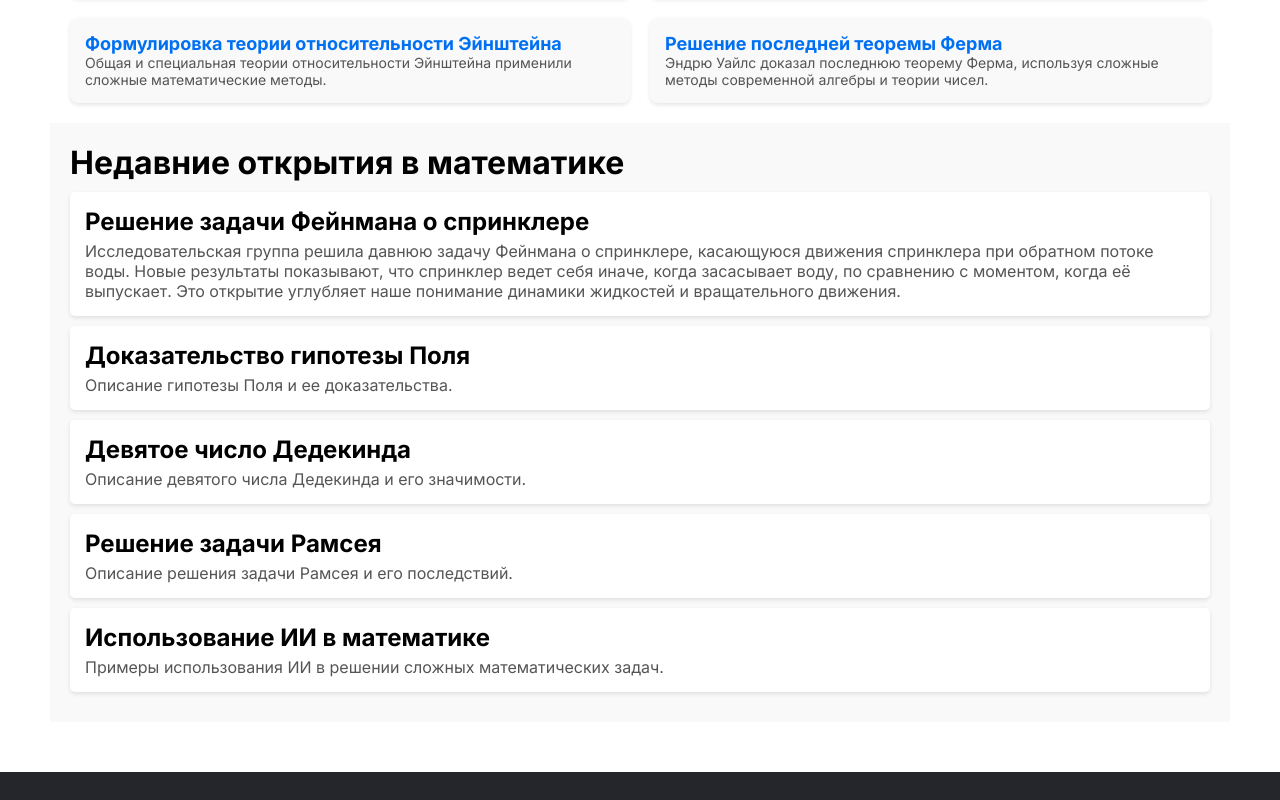
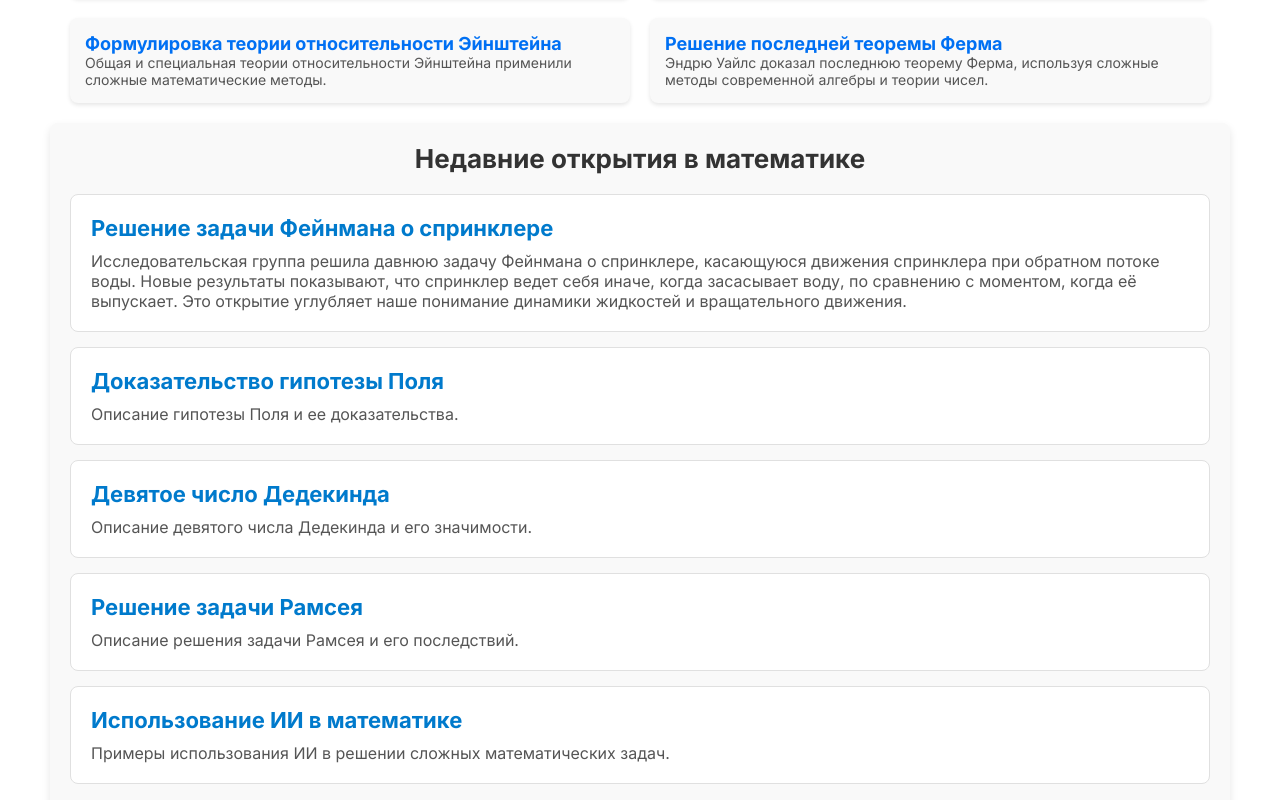
Before and after one commit to AndrewGalkin123/math-helper-0.2, a Next.js app: page /articles in a window 1280 px wide. Shown: the part 1800-2600 px from the top of the page. Built offline with nearby package versions, Linux system fonts and the light colour scheme.

Commit message:
changed styles for recent discoveries

```diff
--- a/components/ArticlesPageComponents/RecentDiscoveries/RecentDiscoveries.module.css
+++ b/components/ArticlesPageComponents/RecentDiscoveries/RecentDiscoveries.module.css
@@ -1,32 +1,51 @@
+/* RecentDiscoveries.module.css */
+
 .container {
   padding: 20px;
   background-color: #f9f9f9;
+  border-radius: 8px;
+  box-shadow: 0 4px 8px rgba(0, 0, 0, 0.1);
+  max-width: 1600px;
+  margin: 0 auto;
 }
 
 .header {
-  font-size: 2em;
-  margin-bottom: 10px;
+  font-size: 26px;
+  font-weight: bold;
+  color: #333;
+  text-align: center;
+  margin-bottom: 20px;
 }
 
 .list {
   list-style-type: none;
   padding: 0;
+  margin: 0;
 }
 
 .listItem {
   background-color: #fff;
-  margin-bottom: 10px;
-  padding: 15px;
-  border-radius: 5px;
-  box-shadow: 0 2px 4px rgba(0, 0, 0, 0.1);
+  border: 1px solid #e0e0e0;
+  border-radius: 8px;
+  margin-bottom: 15px;
+  padding: 20px;
+  transition: transform 0.2s;
+}
+
+.listItem:hover {
+  transform: translateY(-5px);
+  box-shadow: 0 4px 12px rgba(0, 0, 0, 0.1);
 }
 
 .title {
-  font-size: 1.5em;
-  margin-bottom: 5px;
+  font-size: 22px;
+  font-weight: bold;
+  color: #007acc;
+  margin: 0 0 10px;
 }
 
 .description {
-  font-size: 1em;
+  font-size: 16px;
   color: #555;
+  margin: 0;
 }
```
